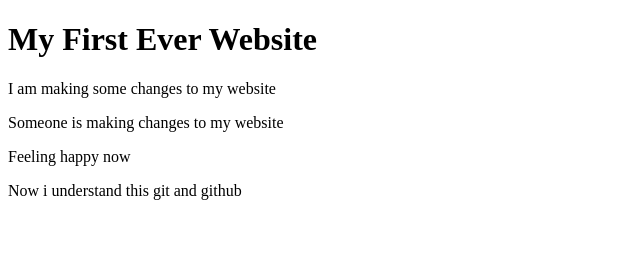
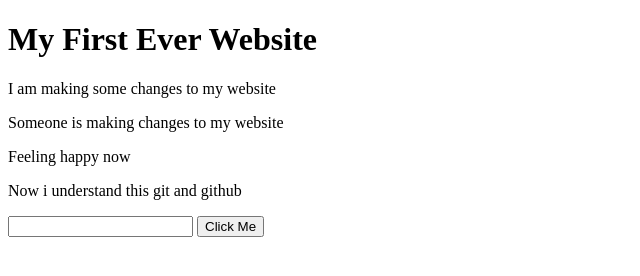
Before and after one commit to SAIFUL20WD/my-first-website, a plain HTML site: page index.html in a window 1280 px wide. Shown: the whole page, without its empty margins (0-640 px from the left). Drawn offline with Linux system fonts and the light colour scheme.

Commit message:
button added

```diff
--- a/index.html
+++ b/index.html
@@ -11,5 +11,7 @@
     <p>Someone is making changes to my website</p>
     <p>Feeling happy now</p>
     <p>Now i understand this git and github</p>
+    <input type="">
+    <button>Click Me</button>
 </body>
 </html>
```
